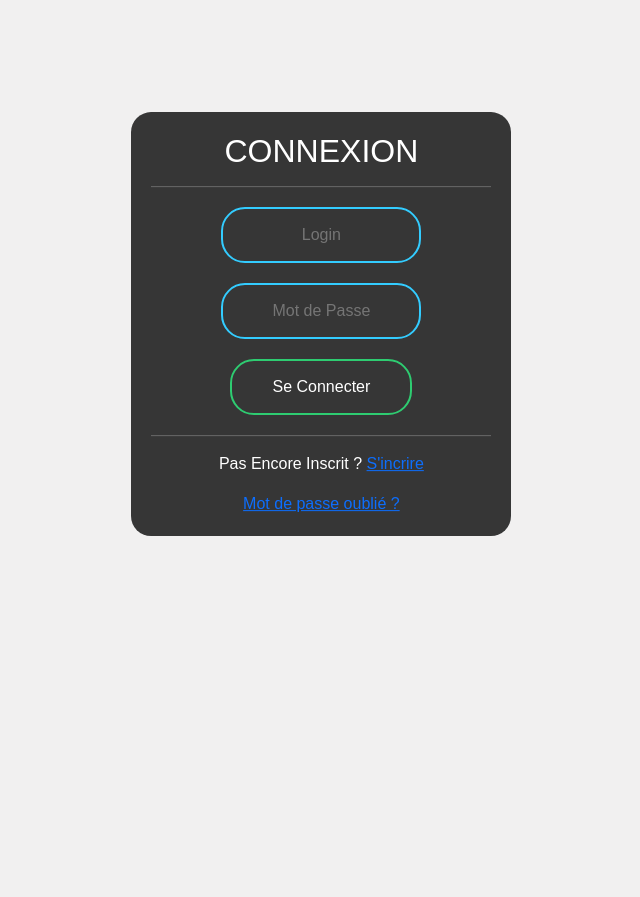
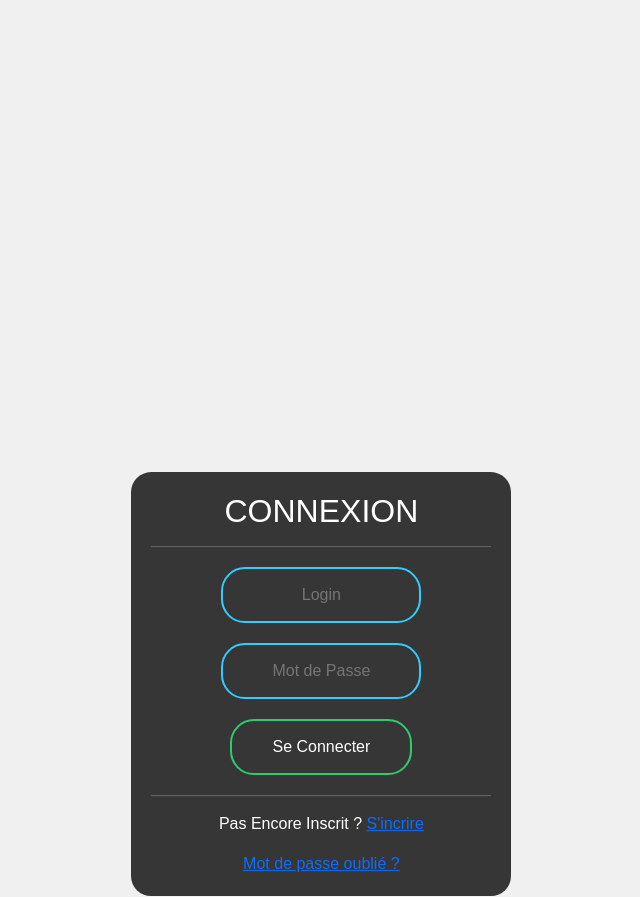
Before and after one commit to JiovaniVianey/BackOffice-Hebergement-de-fichiers, a PHP site: the page made by vue/ConnexionUtil.php in a window 1280 px wide. Shown: the part 163-1060 px from the top of the page, without its empty margins (343-983 px from the left). Before the commit the page ends 699 px from the top, so only its background shows below. Run offline with PHP 8.4, Linux system fonts and the light colour scheme; the template is opened without the code that fills it, so the values that code supplies are empty; some libraries are stand-ins or nearby versions.

Commit message:
Maj Style Connexion

```diff
--- a/style/styleConnexion.css
+++ b/style/styleConnexion.css
@@ -9,7 +9,7 @@ body{
        width: 380px;
        padding: 20px;
        position: absolute;
-       top: 45%;
+       top: 90%;
        left: 43%;
        transform: translate(-20%,-20%);
        background:#363636;
--- a/vue/ConnexionUtil.php
+++ b/vue/ConnexionUtil.php
@@ -15,6 +15,7 @@
         <h1>MyFile.com</h1>
     </header>
 
+<center>
 <?php
 	if (session_status() === PHP_SESSION_NONE) {
 		session_start();
@@ -37,6 +38,7 @@
     <?php
     }
 ?>
+</center>
 
 	<body>
 
--- a/vue/FormChangementMdp.php
+++ b/vue/FormChangementMdp.php
@@ -16,6 +16,7 @@
         <h1>MyFile.com</h1>
     </header>
 
+<center>
 <?php
 	if (session_status() === PHP_SESSION_NONE) {
 		session_start();
@@ -38,6 +39,7 @@
     <?php
     }
 ?>
+</center>
 
 	<body>
 
--- a/vue/FormMdpOublie.php
+++ b/vue/FormMdpOublie.php
@@ -15,6 +15,7 @@
         <h1>MyFile.com</h1>
     </header>
 
+<center>
 <?php
 	if (session_status() === PHP_SESSION_NONE) {
 		session_start();
@@ -25,6 +26,7 @@
 		<div class="alert alert-success" role="alert" id="alert" >
 		<?php echo $_SESSION['messageclear'] ." <i class='far fa-check-circle'></i>" ; $_SESSION['messageclear'] = null; ?>
 		</div>
+
 <?php
 	}
 
@@ -37,6 +39,8 @@
 	<?php
 	}
 ?>
+</center>
+
 
 	<body>
 
```
